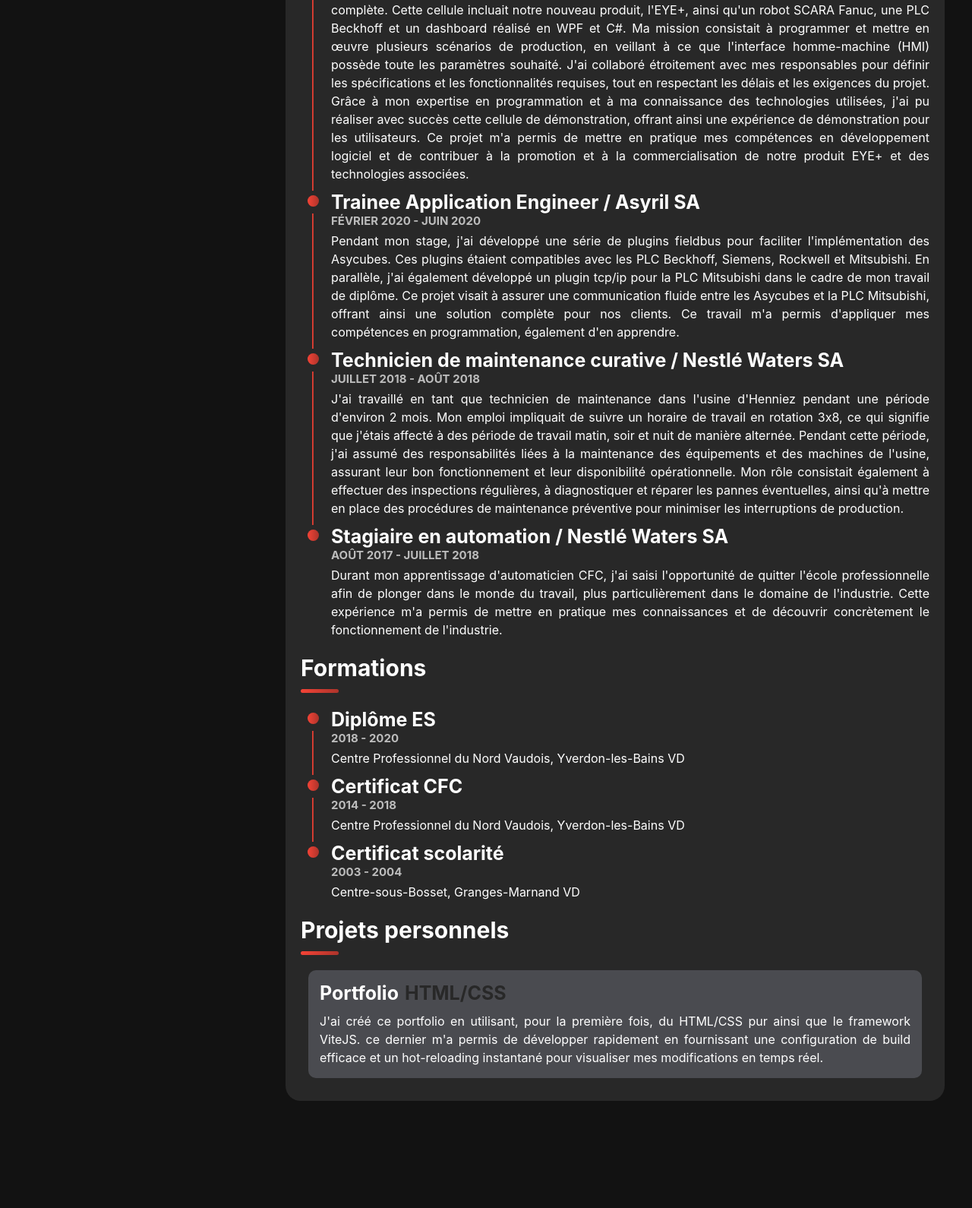
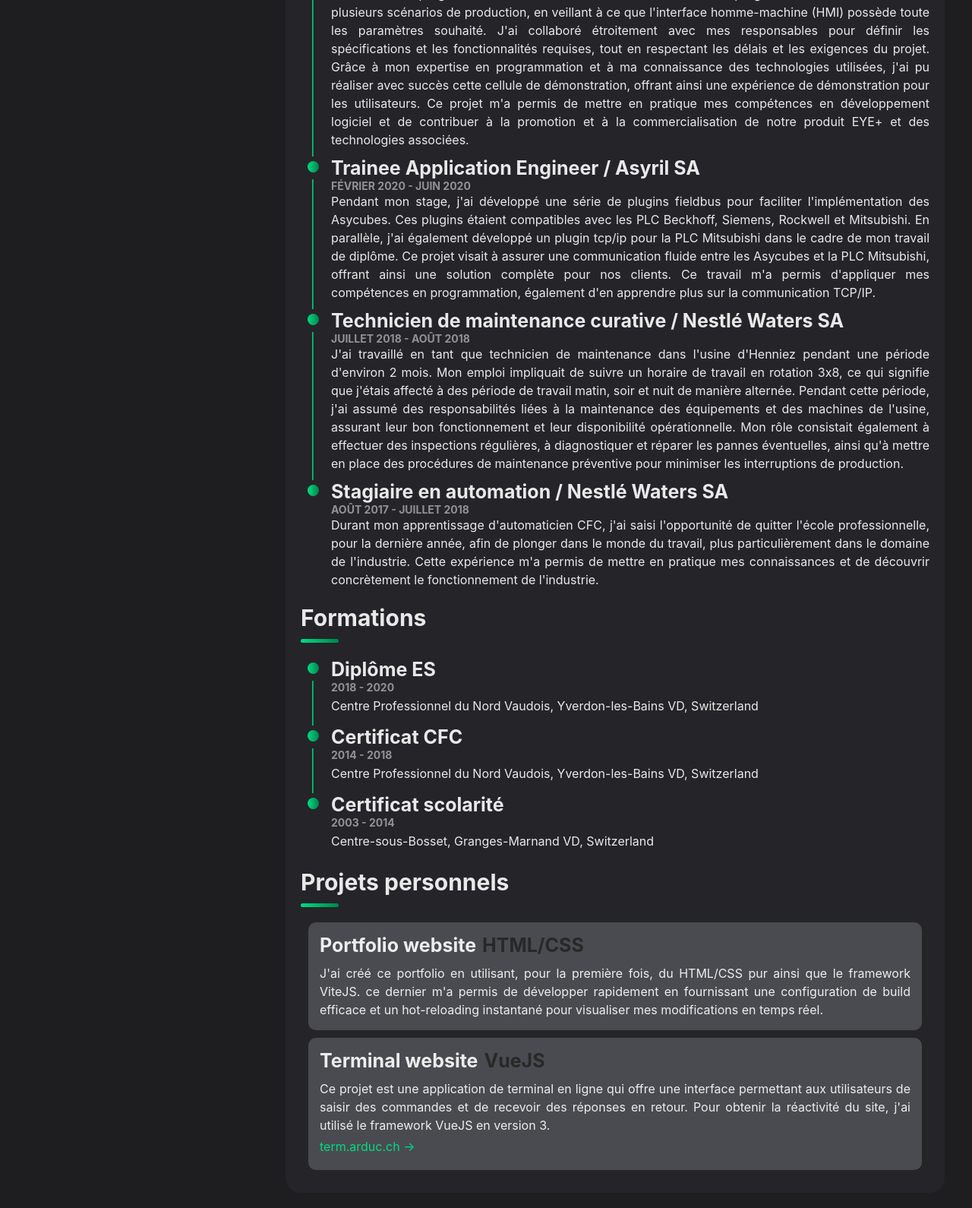
Before and after one commit to ArtiomInc/portfolio, a website built with Vite: page index.html in a window 1280 px wide. Shown: the part 935-2525 px from the top of the page at 76% size. Before the commit the page ends 2404 px from the top, so only its background shows below. Built offline with nearby package versions, Linux system fonts and the light colour scheme; a web font is replaced by a local one.

Commit message:
Change color and improve css

```diff
--- a/index.html
+++ b/index.html
@@ -22,7 +22,9 @@
         <div class="info">
           <div class="container location">
             <div class="container_icon">
-              <img class="location_icon_img" src="./src/icons/location-dot-solid.svg" alt="localisation">
+              <a href="https://maps.google.com?q=Fribourg+Region" target="_blank">
+                <img class="location_icon_img" src="./src/icons/location-dot-solid.svg" alt="localisation">
+              </a>
             </div>
             <div class="container_name">
               <h3>Localisation</h3>
@@ -57,11 +59,11 @@
         <div class="about_me">
           <h1>À propos de moi</h1>
           <div class="separator"></div>
-          <p>Je suis extrêmement attentif, incroyablement motivé et d'une organisation excellente.
+          <p>Je suis attentif, motivé et organisé.
             Je m'efforce de dépasser mes limites, de repousser les frontières de ma zone de confort,
-            afin d'acquérir une expérience enrichissante dans tous les domaines qui puissent exister.
+            afin d'acquérir une expérience enrichissante dans une multitude de domaine.
             Ma soif de découverte et d'apprentissage est insatiable. Je suis constamment à la recherche
-            de nouvelles connaissances, de nouvelles compétences à maîtriser.</p>
+            de nouvelles connaissances et compétences à maîtriser.</p>
         </div>
         <div class="resume">
           <h1>Expériences</h1>
@@ -70,43 +72,68 @@
             <div class="timeline_container first">
               <div class="content">
                 <h2>Application Technician / Asyril SA</h2>
-                <h3>NOVEMBRE 2021 - AUJOURD'HUI</h3>
-                <p>Aujourd'hui, ma responsabilité principale est de superviser la création des cellules de démonstration et des bancs de laboratoire. Je suis impliqué à toutes les étapes de leur réalisation, en commençant par l'évaluation de la faisabilité et l'élaboration des idées initiales. Une fois que la conception mécaniques ont été établis, je m'attèle à concevoir les schémas électriques, en m'assurant que chaque détail est pris en compte pour une performance optimale. Mon rôle ne se limite pas à la conception, car j'assume également la supervision du montage, m'assurant que tout est assemblé correctement et dans les délais prévus. Une fois la phase de construction terminée, je me consacre à la programmation et à la mise en service de ces cellules et bancs de laboratoire, en veillant à ce qu'ils fonctionnent de manière efficace et fiable. Mon engagement tout au long de ces étapes exécutives est de garantir que chaque aspect de ces installations soit réalisé avec précision, en utilisant mon expertise et mon expérience pour assurer des résultats de haute qualité.</p>
+                <h4>NOVEMBRE 2021 - AUJOURD'HUI</h4>
+                <p>Aujourd'hui, ma responsabilité principale est de superviser la création des cellules de démonstration et des bancs de laboratoire.
+                  Je suis impliqué à toutes les étapes de leur réalisation, en commençant par l'évaluation de la faisabilité ainsi que les idées initiales.
+                  Une fois que la conception mécaniques a été réalisée, je m'attèle à concevoir les schémas électriques, en m'assurant que chaque détail
+                  est pris en compte pour une performance optimale. Mon rôle ne se limite pas à la conception, car j'assume également la supervision du montage,
+                  m'assurant que tout est assemblé correctement et dans les délais prévus. Une fois la phase de construction terminée,
+                  je me consacre à la programmation et à la mise en service de ces cellules et bancs de laboratoire, en veillant à ce qu'ils fonctionnent de
+                  manière efficace et fiable. Mon engagement tout au long de ces étapes exécutives est de garantir que chaque aspect de ces installations soit réalisé avec précision,
+                  en utilisant mon expertise et mon expérience pour assurer des résultats de haute qualité.</p>
+              </div>
+            </div>
+            <div class="timeline_container">
+              <div class="content">
+                <h2>Technicien R&D / Asyril SA</h2>
+                <h4>MAI 2021 - AOÛT 2021</h4>
+                <p>Pendant mon contrat à court terme (CDD), j'ai accompli deux principales missions. D'une part, j'ai apporté un soutien au service technique en
+                  réalisant des projets tels que que des tests de performances. D'autre part, j'ai participé à la définition du développement
+                  d'un plugin Fanuc pour notre produit EYE+. Mon rôle était de contribuer à la conception du plugin en fournissant des recommandations et en
+                  travaillant en étroite collaboration avec l'équipe de développement. Ce CDD m'a permis d'acquérir une expérience précieuse dans le domaine du
+                  développement de plugins.</p>
               </div>
             </div>
             <div class="timeline_container">
               <div class="content">
                 <h2>Application Technician / Asyril SA</h2>
-                <h3>MAI 2021 - AOÛT 2021</h3>
-                <p>Pendant mon contrat à court terme (CDD), j'ai accompli deux principales missions. D'une part, j'ai apporté un soutien au service technique en réalisant des projets tels que des plugins, ainsi que des tests de performances. D'autre part, j'ai participé à la définition du développement d'un plugin Fanuc pour notre produit EYE+. Mon rôle était de contribuer à la conception du plugin en fournissant des recommandations et en travaillant en étroite collaboration avec l'équipe de développement. Ce CDD m'a permis d'acquérir une expérience précieuse dans le domaine du développement de plugins.</p>
-              </div>
-            </div>
-            <div class="timeline_container">
-              <div class="content">
-                <h2>Technicien R&D / Asyril SA</h2>
-                <h3>JUIN 2020 - DÉCEMBRE 2020</h3>
-                <p>Dans le cadre de mon travail, j'ai été chargé du développement logiciel d'une cellule de démonstration complète. Cette cellule incluait notre nouveau produit, l'EYE+, ainsi qu'un robot SCARA Fanuc, une PLC Beckhoff et un dashboard réalisé en WPF et C#. Ma mission consistait à programmer et mettre en œuvre plusieurs scénarios de production, en veillant à ce que l'interface homme-machine (HMI) possède toute les paramètres souhaité. J'ai collaboré étroitement avec mes responsables pour définir les spécifications et les fonctionnalités requises, tout en respectant les délais et les exigences du projet. Grâce à mon expertise en programmation et à ma connaissance des technologies utilisées, j'ai pu réaliser avec succès cette cellule de démonstration, offrant ainsi une expérience de démonstration pour les utilisateurs. Ce projet m'a permis de mettre en pratique mes compétences en développement logiciel et de contribuer à la promotion et à la commercialisation de notre produit EYE+ et des technologies associées.</p>
+                <h4>JUIN 2020 - DÉCEMBRE 2020</h4>
+                <p>Dans le cadre de mon travail, j'ai été chargé du développement logiciel d'une cellule de démonstration. Cette cellule incluait un nouveau produit,
+                  l'EYE+, ainsi qu'un robot SCARA Fanuc, une PLC Beckhoff et un dashboard programmé en WPF et C#. Ma mission consistait à programmer et mettre en œuvre plusieurs
+                  scénarios de production, en veillant à ce que l'interface homme-machine (HMI) possède toute les paramètres souhaité. J'ai collaboré étroitement avec mes
+                  responsables pour définir les spécifications et les fonctionnalités requises, tout en respectant les délais et les exigences du projet. Grâce à mon expertise
+                  en programmation et à ma connaissance des technologies utilisées, j'ai pu réaliser avec succès cette cellule de démonstration, offrant ainsi une expérience de
+                  démonstration pour les utilisateurs. Ce projet m'a permis de mettre en pratique mes compétences en développement logiciel et de contribuer à la promotion et à
+                  la commercialisation de notre produit EYE+ et des technologies associées.</p>
               </div>
             </div>
             <div class="timeline_container">
               <div class="content">
                 <h2>Trainee Application Engineer / Asyril SA</h2>
-                <h3>FÉVRIER 2020 - JUIN 2020</h3>
-                <p>Pendant mon stage, j'ai développé une série de plugins fieldbus pour faciliter l'implémentation des Asycubes. Ces plugins étaient compatibles avec les PLC Beckhoff, Siemens, Rockwell et Mitsubishi. En parallèle, j'ai également développé un plugin tcp/ip pour la PLC Mitsubishi dans le cadre de mon travail de diplôme. Ce projet visait à assurer une communication fluide entre les Asycubes et la PLC Mitsubishi, offrant ainsi une solution complète pour nos clients. Ce travail m'a permis d'appliquer mes compétences en programmation, également d'en apprendre.</p>
+                <h4>FÉVRIER 2020 - JUIN 2020</h4>
+                <p>Pendant mon stage, j'ai développé une série de plugins fieldbus pour faciliter l'implémentation des Asycubes. Ces plugins étaient compatibles avec les PLC
+                  Beckhoff, Siemens, Rockwell et Mitsubishi. En parallèle, j'ai également développé un plugin tcp/ip pour la PLC Mitsubishi dans le cadre de mon travail de diplôme.
+                  Ce projet visait à assurer une communication fluide entre les Asycubes et la PLC Mitsubishi, offrant ainsi une solution complète pour nos clients. Ce travail m'a
+                  permis d'appliquer mes compétences en programmation, également d'en apprendre plus sur la communication TCP/IP.</p>
               </div>
             </div>
             <div class="timeline_container">
               <div class="content">
                 <h2>Technicien de maintenance curative / Nestlé Waters SA</h2>
-                <h3>JUILLET 2018 - AOÛT 2018</h3>
-                <p>J'ai travaillé en tant que technicien de maintenance dans l'usine d'Henniez pendant une période d'environ 2 mois. Mon emploi impliquait de suivre un horaire de travail en rotation 3x8, ce qui signifie que j'étais affecté à des période de travail matin, soir et nuit de manière alternée. Pendant cette période, j'ai assumé des responsabilités liées à la maintenance des équipements et des machines de l'usine, assurant leur bon fonctionnement et leur disponibilité opérationnelle. Mon rôle consistait également à effectuer des inspections régulières, à diagnostiquer et réparer les pannes éventuelles, ainsi qu'à mettre en place des procédures de maintenance préventive pour minimiser les interruptions de production.</p>
+                <h4>JUILLET 2018 - AOÛT 2018</h4>
+                <p>J'ai travaillé en tant que technicien de maintenance dans l'usine d'Henniez pendant une période d'environ 2 mois. Mon emploi impliquait de suivre un horaire de
+                  travail en rotation 3x8, ce qui signifie que j'étais affecté à des période de travail matin, soir et nuit de manière alternée. Pendant cette période, j'ai assumé
+                  des responsabilités liées à la maintenance des équipements et des machines de l'usine, assurant leur bon fonctionnement et leur disponibilité opérationnelle. Mon
+                  rôle consistait également à effectuer des inspections régulières, à diagnostiquer et réparer les pannes éventuelles, ainsi qu'à mettre en place des procédures de
+                  maintenance préventive pour minimiser les interruptions de production.</p>
               </div>
             </div>
             <div class="timeline_container last">
               <div class="content">
                 <h2>Stagiaire en automation / Nestlé Waters SA</h2>
-                <h3>AOÛT 2017 - JUILLET 2018</h3>
-                <p>Durant mon apprentissage d'automaticien CFC, j'ai saisi l'opportunité de quitter l'école professionnelle afin de plonger dans le monde du travail, plus particulièrement dans le domaine de l'industrie. Cette expérience m'a permis de mettre en pratique mes connaissances et de découvrir concrètement le fonctionnement de l'industrie.</p>
+                <h4>AOÛT 2017 - JUILLET 2018</h4>
+                <p>Durant mon apprentissage d'automaticien CFC, j'ai saisi l'opportunité de quitter l'école professionnelle, pour la dernière année, afin de plonger dans le monde du travail, plus particulièrement
+                  dans le domaine de l'industrie. Cette expérience m'a permis de mettre en pratique mes connaissances et de découvrir concrètement le fonctionnement de l'industrie.</p>
               </div>
             </div>
           </div>
@@ -118,8 +145,8 @@
             <div class="timeline_container">
               <div class="content">
                 <h2>Diplôme ES</h2>
-                <h3>2018 - 2020</h3>
-                <p>Centre Professionnel du Nord Vaudois, Yverdon-les-Bains VD</p>
+                <h4>2018 - 2020</h4>
+                <a href="https://www.google.com/maps?q=Centre+Professionnel+du+Nord+Vaudois,+Granges-Marnand+VD,+Switzerland" target="_blank">Centre Professionnel du Nord Vaudois, Yverdon-les-Bains VD, Switzerland</a>
               </div>
             </div>
           </div>
@@ -127,8 +154,8 @@
             <div class="timeline_container">
               <div class="content">
                 <h2>Certificat CFC</h2>
-                <h3>2014 - 2018</h3>
-                <p>Centre Professionnel du Nord Vaudois, Yverdon-les-Bains VD</p>
+                <h4>2014 - 2018</h4>
+                <a href="https://www.google.com/maps?q=Centre+Professionnel+du+Nord+Vaudois,+Granges-Marnand+VD,+Switzerland" target="_blank">Centre Professionnel du Nord Vaudois, Yverdon-les-Bains VD, Switzerland</a>
               </div>
             </div>
           </div>
@@ -136,8 +163,8 @@
             <div class="timeline_container last">
               <div class="content">
                 <h2>Certificat scolarité</h2>
-                <h3>2003 - 2004</h3>
-                <p>Centre-sous-Bosset, Granges-Marnand VD</p>
+                <h4>2003 - 2014</h4>
+                <a href="https://www.google.com/maps?q=Centre-sous-Bosset,+Granges-Marnand+VD,+Switzerland" target="_blank">Centre-sous-Bosset, Granges-Marnand VD, Switzerland</a>
               </div>
             </div>
           </div>
@@ -147,10 +174,19 @@
           <div class="separator"></div>
           <div class="card_project">
             <div class="head">
-              <h2 class="title">Portfolio</h2>
+              <h2 class="title">Portfolio website</h2>
               <h2 class="details">HTML/CSS</h2>
             </div>
-            <p>J'ai créé ce portfolio en utilisant, pour la première fois, du HTML/CSS pur ainsi que le framework ViteJS. ce dernier m'a permis de développer rapidement en fournissant une configuration de build efficace et un hot-reloading instantané pour visualiser mes modifications en temps réel.</div>
+            <p>J'ai créé ce portfolio en utilisant, pour la première fois, du HTML/CSS pur ainsi que le framework ViteJS. ce dernier m'a permis de développer rapidement en fournissant une configuration de build efficace et un hot-reloading instantané pour visualiser mes modifications en temps réel.</p>
+          </div>
+          <div class="card_project">
+            <div class="head">
+              <h2 class="title">Terminal website</h2>
+              <h2 class="details">VueJS</h2>
+            </div>
+            <p>Ce projet est une application de terminal en ligne qui offre une interface permettant aux utilisateurs de saisir des commandes et de recevoir des réponses en retour. Pour obtenir la réactivité du site, j'ai utilisé le framework VueJS en version 3. </p>
+            <a href="https://term.arduc.ch/" target="_blank">term.arduc.ch →</a>
+          </div>
         </div>
       </div>
     </div>
--- a/src/style.css
+++ b/src/style.css
@@ -1,9 +1,13 @@
 :root {
-  --background: rgb(18, 18, 18);
-  --primary: linear-gradient(90deg, rgba(244,67,54,1) 0%, rgba(173,52,43,1) 100%);
-  --primary-select: #f44336;
-  --card-primary: rgb(40, 40, 40);
+  --background: #1e1e20;
+  --primary-no-gradiant-1: #00DC82;
+  --primary-no-gradiant-2: #00844E;
+  --primary: linear-gradient(90deg, var(--primary-no-gradiant-1) 0%, var(--primary-no-gradiant-2) 100%);
+  --card-primary: #252529;
+  --card-primary-hover: #313136;
   --card-secondary: rgb(74, 75, 80);
+  --text-color-high: rgba(255, 255, 255, .9);
+  --text-color-normal: rgba(255, 255, 255, .5);
 }
 
 *, ::before, ::after {
@@ -18,7 +22,7 @@
 }
 
 ::selection{
-  background: var(--primary-select);
+  background: var(--primary-no-gradiant-1);
 }
 
 body {
@@ -38,42 +42,43 @@ body {
 h1 {
   font-family: Inter;
   font-size: 30px;
-  color: #fff;
+  color: var(--text-color-high);
 }
 
 h2 {
   font-family: Inter;
   font-size: 25px;
-  color: #fff;
+  color: var(--text-color-high);
 }
 
 h3 {
   font-family: Inter;
   font-size: 20px;
-  color: #fff;
+  color: var(--text-color-high);
 }
 
 h4 {
   font-family: Inter;
-  font-size: 12px;
-  color: #eee;
+  font-size: 14px;
+  color: var(--text-color-normal);
 }
 
 .content > h3 {
   font-size: 15px;
-  color: rgb(188, 188, 188);
+  color: var(--text-color-high);
   margin-bottom: 5px;
 }
 
 p {
   font-family: Inter;
-  color: #fff;
+  color: var(--text-color-high);
   line-height: 1.5em;
   justify-content: baseline;
   /*font-weight: 300;*/
 }
 
 .card {
+  transition: all 0.2s;
   border-radius: 20px;
   background: var(--card-primary);
 }
@@ -159,11 +164,22 @@ p {
   background: var(--card-secondary);
   border-radius: 10px;
 }
+.container_icon > a {
+  height: 55%;
+  width: auto;
+  display: flex;
+  transition: all 0.1s;
+  filter: invert(65%) sepia(38%) saturate(6552%) hue-rotate(119deg) brightness(98%) contrast(101%);
+}
+
+.container_icon > a:hover {
+  filter: invert(65%) sepia(38%) saturate(6552%) hue-rotate(119deg) brightness(98%) contrast(101%) drop-shadow(0 0 10px var(--primary-no-gradiant-2));
+}
 
 .container_icon > img {
   height: 55%;
   width: auto;
-  filter: invert(40%) sepia(44%) saturate(4062%) hue-rotate(339deg) brightness(95%) contrast(101%)
+  filter: invert(65%) sepia(38%) saturate(6552%) hue-rotate(119deg) brightness(98%) contrast(101%);
 }
 
 .container_name {
@@ -178,7 +194,7 @@ p {
 
 .container_name > h3 {
   align-self: flex-end;
-  color: rgb(158, 158, 158);
+  color: var(--text-color-normal);
 }
 
 .icon {
@@ -189,10 +205,11 @@ p {
 .social_icon {
   width: 40px;
   margin: 0 20px 0 20px;
-  filter: invert(40%) sepia(44%) saturate(4062%) hue-rotate(339deg) brightness(95%) contrast(101%)
+  transition: all 0.1s;
+  filter: invert(65%) sepia(38%) saturate(6552%) hue-rotate(119deg) brightness(98%) contrast(101%);
 }
 .social_icon:hover {
-  filter: invert(40%) sepia(44%) saturate(4062%) hue-rotate(339deg) brightness(95%) contrast(101%) drop-shadow(0 0 7px #f44336);
+  filter: invert(65%) sepia(38%) saturate(6552%) hue-rotate(119deg) brightness(98%) contrast(101%) drop-shadow(0 0 10px var(--primary-no-gradiant-2));
 }
 
 .separator {
@@ -274,18 +291,36 @@ p {
   text-align: justify;
 }
 
+
+.timeline_container > .content > a {
+  color: var(--text-color-high);
+  font-family: Inter;
+  text-decoration: none;
+  line-height: 2em;
+}
+.timeline_container > .content > a:hover {
+  text-decoration: underline;
+  cursor: pointer;
+}
+
 .school {
   margin-bottom: 20px;
 }
+
 .project {
   text-align: justify;
 }
 
 .card_project {
+  transition: all 0.1s;
   background-color: var(--card-secondary);
   border-radius: 10px;
   margin: 10px;
   padding: 15px;
+}
+
+.card_project:hover {
+  outline: 2px solid var(--primary-no-gradiant-2);
 }
 
 .card_project > .head {
@@ -299,6 +334,16 @@ p {
 
 .card_project > .head > .details {
   color: #282828;
+}
+
+.card_project > a {
+  color: var(--primary-no-gradiant-1);
+  font-family: Inter;
+  text-decoration: none;
+  line-height: 2em;
+}
+.card_project > a:hover {
+  text-decoration: underline;
 }
 
 @media screen and (max-width:1200px) {
```
